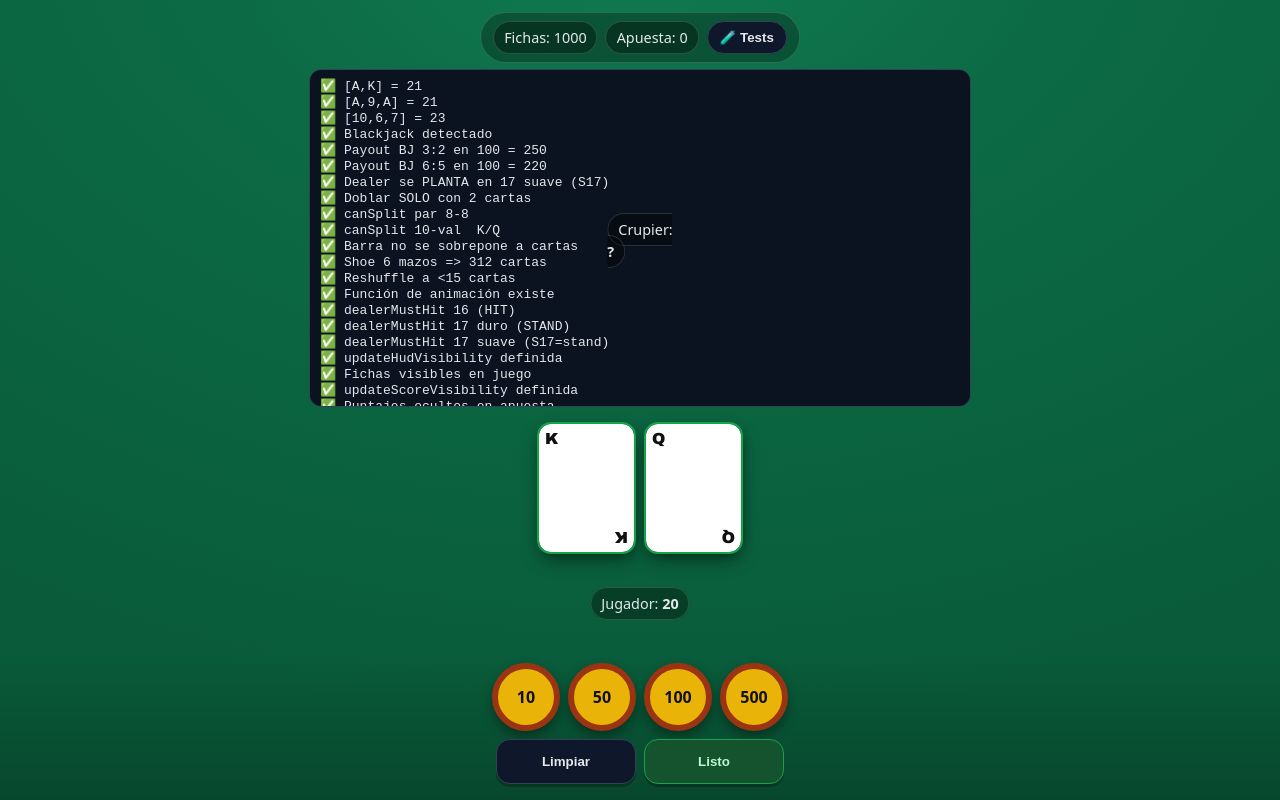
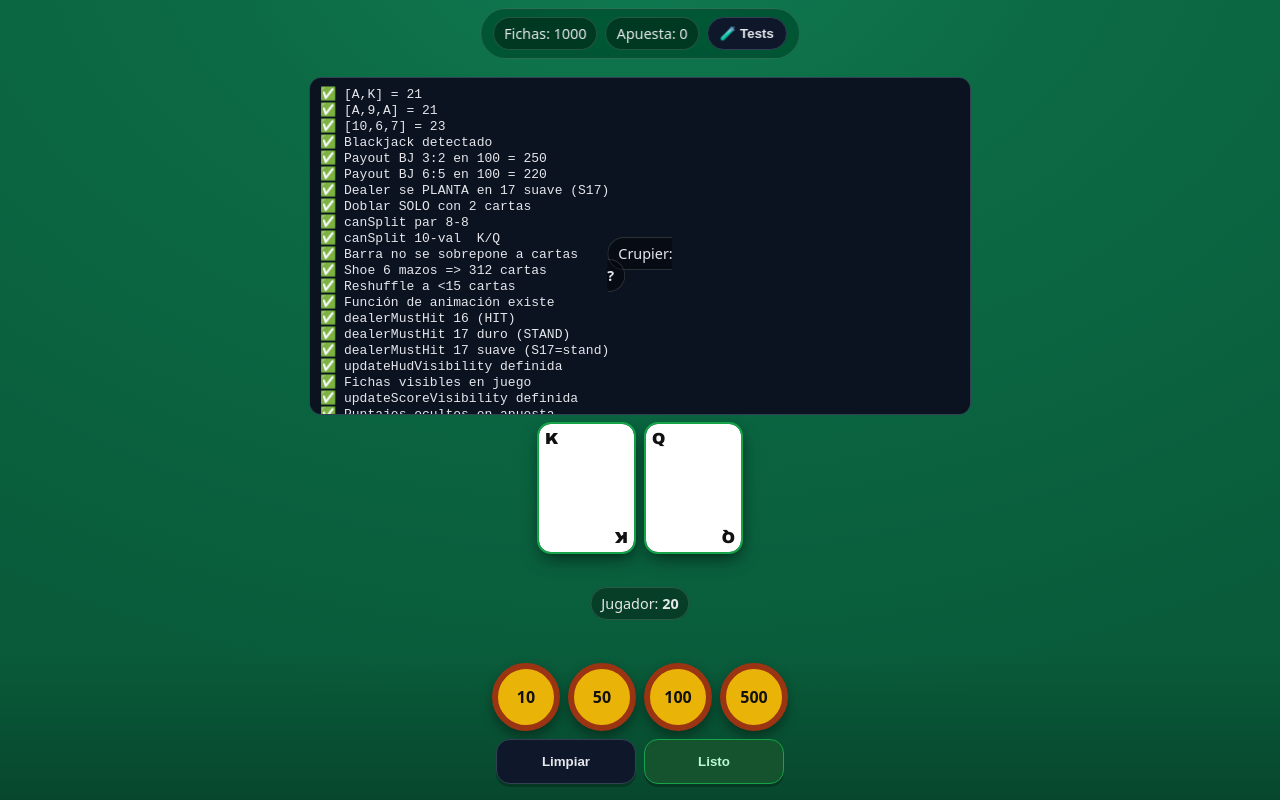
Before and after one commit to xavix93/BJ, a plain HTML site: page game.html in a window 1280 px wide. Both pictures are taken after a click on the button "🧪 Tests". Drawn offline with Linux system fonts and the light colour scheme.

Commit message:
Update game.html

```diff
--- a/game.html
+++ b/game.html
@@ -13,14 +13,14 @@
     body{font-family:system-ui,-apple-system,Segoe UI,Roboto,Arial;background:radial-gradient(1200px 800px at 50% -10%,#107b52 0%, var(--felt) 35%, var(--felt2) 100%);color:#e5e7eb;overflow:hidden;-webkit-tap-highlight-color:transparent;overscroll-behavior-y:none;touch-action:manipulation}
     .root{position:relative;height:100%;width:100%}
     /* Mesa */
-    .table{position:absolute;inset:0;display:flex;flex-direction:column;align-items:center;justify-content:space-between;padding:72px 12px 180px;gap:24px}
+    .table{position:absolute;inset:0;display:flex;flex-direction:column;align-items:center;justify-content:space-between;padding:calc(96px + env(safe-area-inset-top)) 12px 180px;gap:24px}
     .area{width:100%;max-width:1100px;display:flex;flex-direction:column;align-items:center}
     .hand{display:flex;gap:12px;flex-wrap:wrap;justify-content:center;min-height:160px;position:relative;padding-bottom:36px}
     .badge{background:rgba(0,0,0,.35);border:1px solid rgba(255,255,255,.15);padding:6px 10px;border-radius:999px;font-size:.9rem}
     /* Topbar (en la mesa verde) */
-    .topbar{position:absolute;top:calc(12px + env(safe-area-inset-top));left:50%;transform:translateX(-50%);display:flex;gap:8px;flex-wrap:wrap;align-items:center;justify-content:center;background:rgba(0,0,0,.28);border:1px solid rgba(255,255,255,.15);border-radius:999px;padding:8px 12px}
+    .topbar{position:fixed;z-index:1000;top:calc(8px + env(safe-area-inset-top));left:50%;transform:translateX(-50%);display:flex;gap:8px;flex-wrap:wrap;align-items:center;justify-content:center;background:rgba(0,0,0,.28);backdrop-filter:saturate(120%) blur(6px);border:1px solid rgba(255,255,255,.15);border-radius:999px;padding:8px 12px}
     .topbtn{appearance:none;border:1px solid var(--btn-b);background:var(--btn);color:#e5e7eb;font-weight:700;border-radius:999px;padding:8px 12px;cursor:pointer}
-    .testsbox{position:absolute;top:56px;left:50%;transform:translateX(-50%);max-height:40vh;overflow:auto;width:min(92vw,640px);background:var(--panel);border:1px solid var(--panel-b);border-radius:12px;padding:8px 10px}
+    .testsbox{position:absolute;top:calc(64px + env(safe-area-inset-top));left:50%;transform:translateX(-50%);max-height:40vh;overflow:auto;width:min(92vw,640px);background:var(--panel);border:1px solid var(--panel-b);border-radius:12px;padding:8px 10px}
     /* Carta DOM (sin dependencias) — ESCALA 3/4 */
     .card{width:83px;height:116px;border-radius:12px;background:#fff;box-shadow:0 8px 18px rgba(0,0,0,.35);position:relative;display:flex;flex-direction:column;justify-content:space-between;padding:6px;transform:translateZ(0);backface-visibility:hidden;will-change:transform}
     .card .corner{font-weight:800;font-family:"Arial Black", system-ui;letter-spacing:.5px}
```
